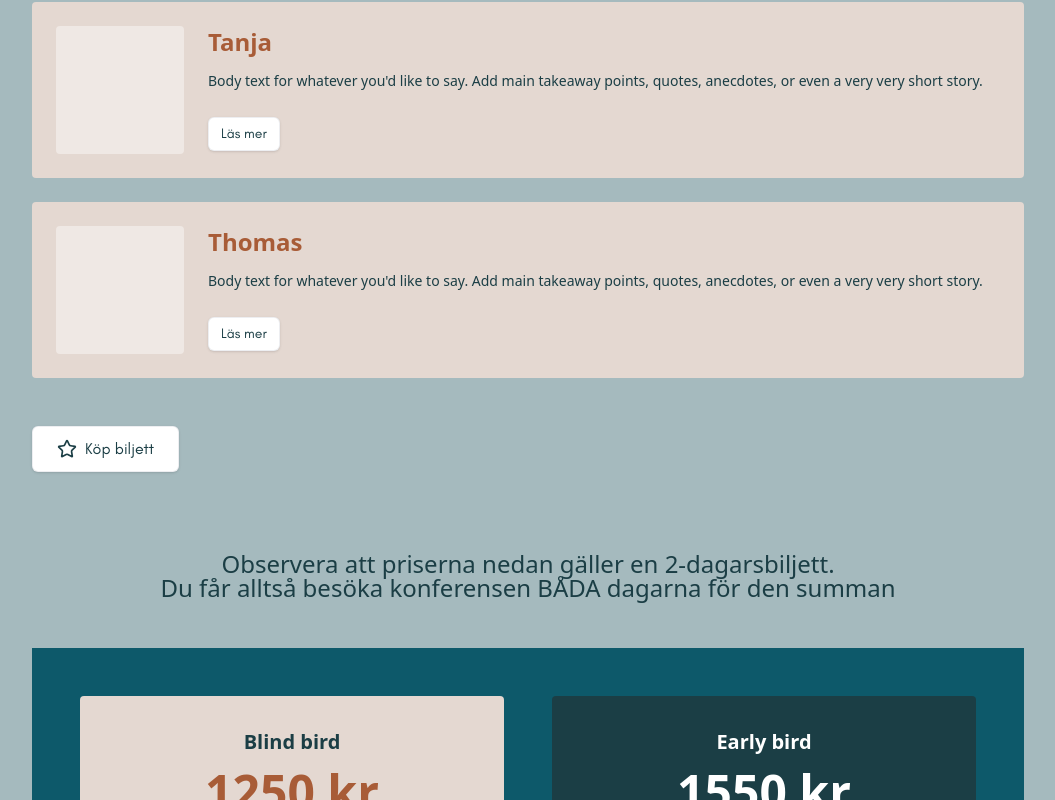
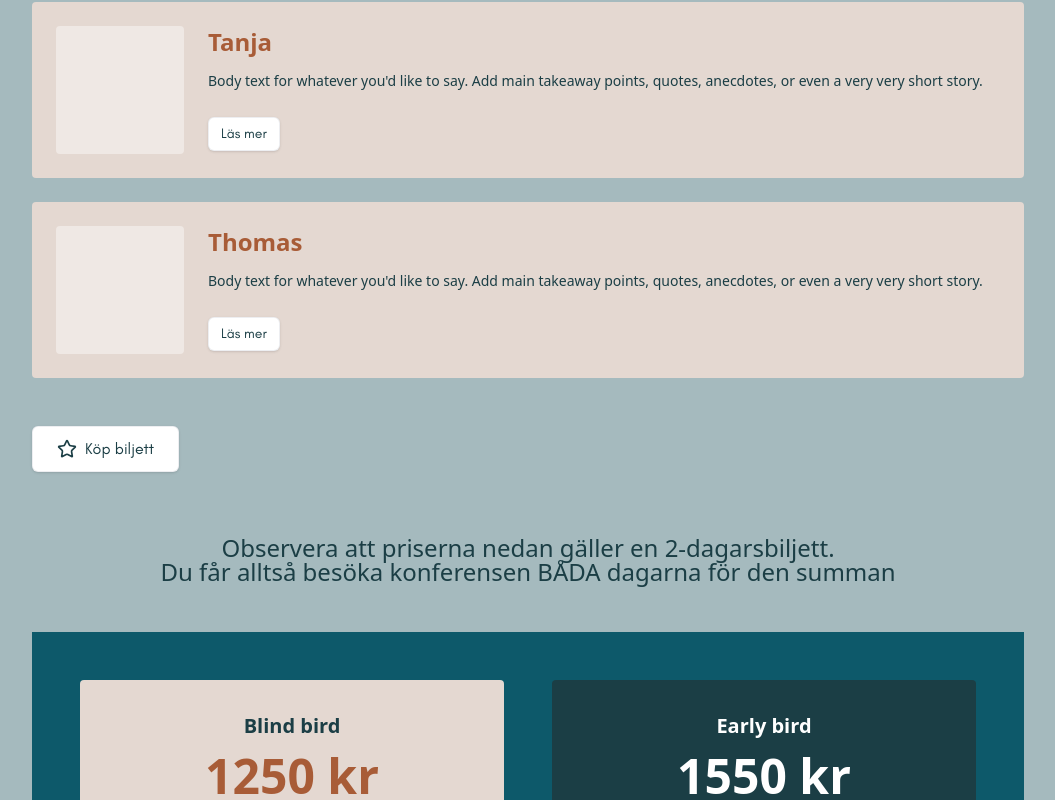
Before and after one commit to astrological-association-swe/sak, a Next.js app: page / in a window 1280 px wide. Shown: the part 1536-2336 px from the top of the page, without its empty margins (112-1167 px from the left). Built offline with nearby package versions, Linux system fonts and the light colour scheme.

Commit message:
update site

```diff
--- a/src/components/pricing.tsx
+++ b/src/components/pricing.tsx
@@ -32,7 +32,7 @@ const pricingTiers = [
 export function Pricing() {
   return (
     <section className="bg-secondary">
-      <div className="max-w-5xl mx-auto px-4 pt-16 sm:pt-20">
+      <div className="max-w-5xl mx-auto px-4 pt-16">
         <div className="max-w-3xl mx-auto text-center mb-8 sm:mb-12">
           <p className="flex flex-col text-primary text-lg text-balance sm:text-2xl sm:leading-6">
             <span>Observera att priserna nedan gäller en 2-dagarsbiljett.</span>
--- a/src/components/speakers.tsx
+++ b/src/components/speakers.tsx
@@ -23,7 +23,7 @@ export function Speakers() {
   return (
     <section
       id="forelesare"
-      className="py-12 pb-0 sm:pb-0 sm:py-24 bg-secondary min-h-dvh"
+      className="py-12 pb-0 sm:pb-0 sm:py-24 bg-secondary"
     >
       <div className="mx-auto px-4 sm:px-4 max-w-5xl">
         <h2 className="text-4xl font-semibold text-primary mb-8 sm:mb-12 text-center sm:text-left">
--- a/src/config/site.ts
+++ b/src/config/site.ts
@@ -3,7 +3,7 @@ export const siteConfig = {
   shortName: "SAK",
   description:
     "Konferensen vill samla svenska och internationella föreläsare för att förena och stärka astrologins kulturella status. 28 feb - 1 mar 2025.",
-  baseUrl: "https://astrologikonferens.se",
+  baseUrl: "https://astrokonferens.se",
   locale: "sv_SE",
   language: "sv",
 
```
Also changed, not shown: 2 other files (tests, documents, lock files or other folders).
